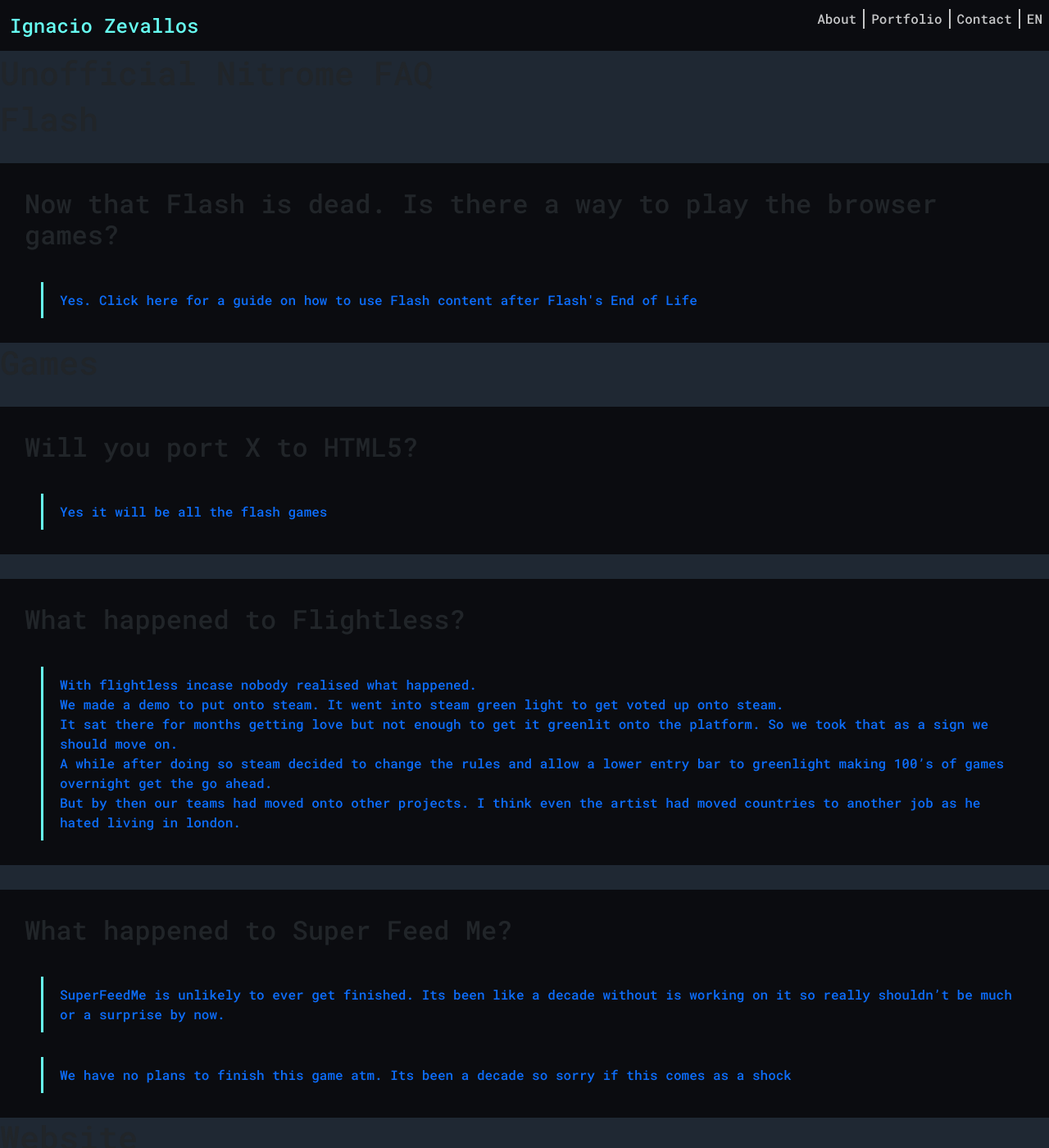
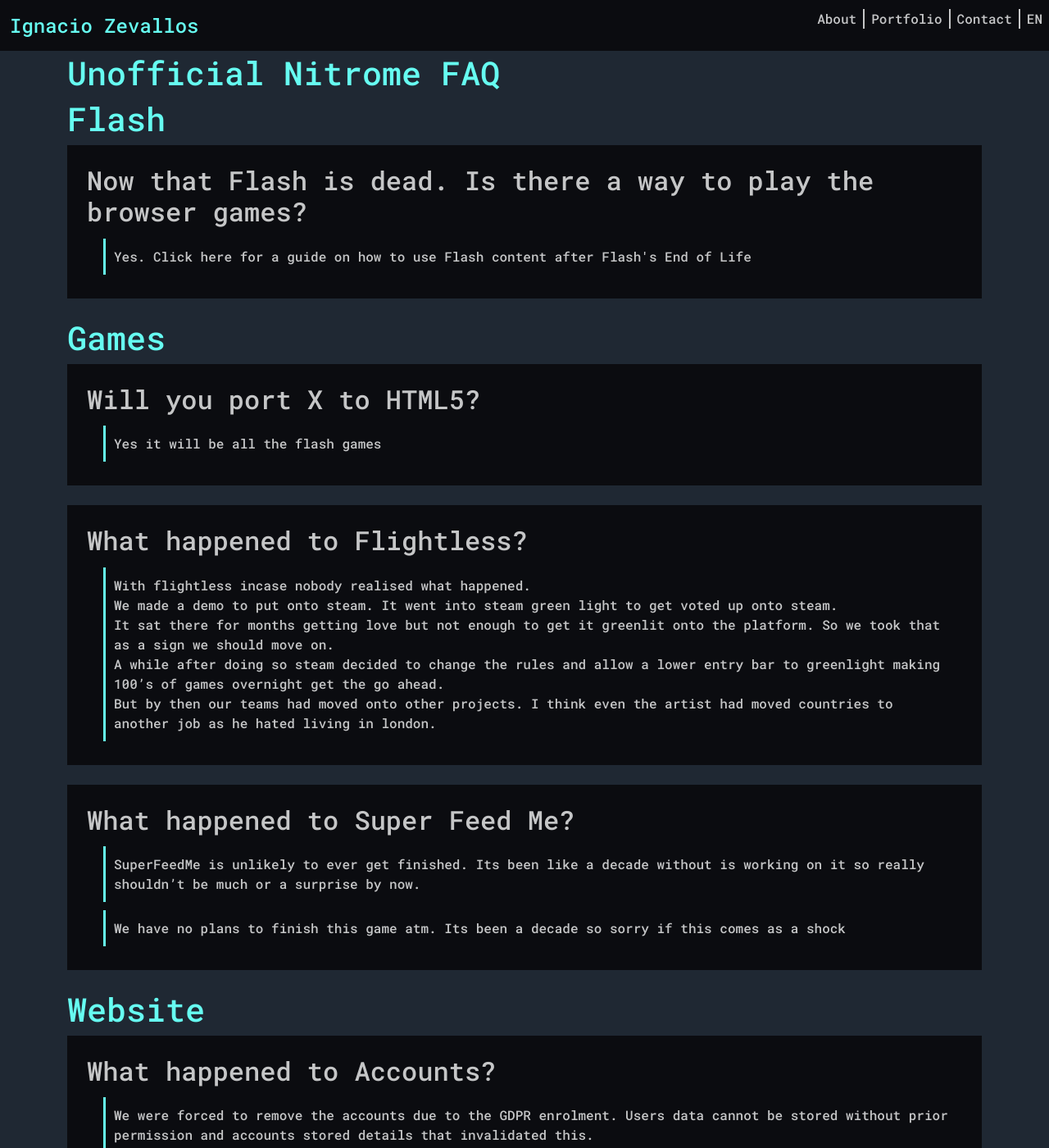
Before and after one commit to ijzm/ijzm.github.io, a Jekyll site: the page built from RandomStuff/NitromeFAQ/index.html, in a window 1280 px wide and 1400 px high. Shown: the whole window at 82% size. Built offline with Jekyll 4.4.1, drawn with Linux system fonts in a browser that asks for light colours; nearby versions of some CDN libraries.

Commit message:
Finished Porting

```diff
--- a/404.html
+++ b/404.html
@@ -7,7 +7,7 @@ permalink: /404.html
 		<h1 class="fs-7vw color-text-accent">
 			404
 		</h1>
-		<div class="fs-3vw text-center">
+		<div class="fs-3vw text-center color-text-default">
 			<p class="en">
 				Not Found
 			</p>
@@ -16,7 +16,7 @@ permalink: /404.html
 			</p>
 		</div>
 	</div>
-	<div class="position-absolute bottom-0 p-2 fs-2">
+	<div class="position-absolute bottom-0 p-2 fs-2 color-text-default">
 		<a href="http://twitter.com/ijzm" class="fab fa-twitter text-decoration-none color-text-default"></a>
 		•
 		<a href="http://github.com/ijzm" class="fab fa-github text-decoration-none color-text-default"></a>
--- a/RandomStuff/NitromeFAQ/NitromeFAQ.css
+++ /dev/null
@@ -1,71 +0,0 @@
-/*----------GLOBAL VARIABLES----------*/
-/*:root {
-	--default-font:        #FFFFFF;
-	--default-font-hover:  #E0E0E0;
-	--accent-font:         #ffbdc7;
-
-	--background-bg:       #331122;
-	--container-bg:        #dc2856;
-	--container-bg-hover:  #191B24;
-
-}*/
-
-#NitromeFAQ {
-	padding-top: 100px;
-
-	display: flex;
-	flex-direction: column;
-	justify-content: center;
-	align-items: center;
-}
-
-#NitromeFAQ h1 {
-	display: flex;
-}
-
-#NitromeFAQ #FAQ {
-	display: flex;
-	flex-direction: column;
-	justify-content: center;
-	align-items: center;
-}
-
-.Question {
-	display: flex;
-	flex-direction: column;
-
-	background-color: var(--container-bg);
-	width: 100%;
-	padding: 30px;
-	margin-top: 30px;
-}
-
-.Expand {
-	width: 100%;
-}
-
-.Question h1 {
-}
-
-.Question a {
-	margin-top: 30px;
-	text-decoration: none;
-
-	border-left: 3px solid var(--accent-font);
-	margin-left: 20px;
-	padding-left: 20px;
-
-	padding-top: 10px;
-	padding-bottom: 10px;
-
-	background-color: var(--container-bg);
-	background: linear-gradient(to left, var(--container-bg) 50%, var(--container-bg-hover) 50%) right;
-	background-size: 200%;
-	transition: .3s ease-out;
-
-}
-
-.Question a:hover {
-	color: var(--default-font-hover);
-	background-position: left;
-}
--- a/RandomStuff/NitromeFAQ/NitromeFAQ.js
+++ b/RandomStuff/NitromeFAQ/NitromeFAQ.js
@@ -30,9 +30,9 @@ function RenderPage(data) {
 		var Category = data.Categories[CurrentCategory]
 
 		var htmlCategory = document.createElement("div");
-		htmlCategory.classList.add("Expand");
 
 		var htmlCategoryText = document.createElement("h1");
+		htmlCategoryText.classList.add("color-text-accent");
 		htmlCategoryText.innerHTML = CurrentCategory;
 		htmlCategory.append(htmlCategoryText);
 		htmlCategory.id = CurrentCategory;
@@ -41,8 +41,10 @@ function RenderPage(data) {
 			var Question = Category[CurrentQuestion];
 
 			var htmlQuestion = document.createElement("div");
-			htmlQuestion.classList.add("Question");
-			htmlQuestion.classList.add("FullBox");
+			htmlQuestion.classList.add("bg-container");
+			htmlQuestion.classList.add("p-4");
+			htmlQuestion.classList.add("mb-4");
+			htmlQuestion.classList.add("color-text-default");
 			htmlQuestionText = document.createElement("h2");
 			htmlQuestionText.innerHTML = Question.q;
 			htmlQuestion.append(htmlQuestionText);
@@ -54,6 +56,7 @@ function RenderPage(data) {
 				var Source = Question.s[CurrentAnswer];
 
 				var htmlAnswer = document.createElement("a");
+				htmlAnswer.classList.add("Button")
 				htmlAnswer.href = Source;
 
 				Object.keys(Answer).forEach(function(CurrentLine){
--- a/RandomStuff/NitromeFAQ/index.html
+++ b/RandomStuff/NitromeFAQ/index.html
@@ -3,12 +3,11 @@ layout: default
 title: Unofficial Nitrome FAQ
 description: "Unofficial Frequently Asked Questions about Nitrome."
 ---
-<link rel="stylesheet" type="text/css" href="NitromeFAQ.css">
 <script type="text/javascript" src="NitromeFAQ.js"></script>
 
-<div id="FAQ" class="Container">
+<div id="FAQ" class="container">
 
-<h1>Unofficial Nitrome FAQ</h1>
+<h1 class="color-text-accent">Unofficial Nitrome FAQ</h1>
 
 
 </div>
--- a/assets/css/main.scss
+++ b/assets/css/main.scss
@@ -116,3 +116,28 @@ a.bg-container:hover {
 	border-right: 2px solid var(--default-font);
 	}
 }
+
+/*Custom Button*/
+.Button {
+	justify-content: center;
+	align-items: center;
+	display: inline-flex;
+
+	margin-top: 5px;
+	margin-bottom: 5px;
+	text-decoration: none;
+	border-left: 3px solid var(--accent-font);
+	margin-left: 20px;
+	padding-left: 20px;
+	padding: 10px;
+	background-color: var(--container-bg);
+	color: var(--default-font);
+	background: linear-gradient(to left, var(--container-bg) 50%, var(--container-bg-hover) 50%) right;
+	background-size: 200%;
+	transition: .3s ease-out;
+}
+
+.Button:hover {
+	color: var(--default-font-hover);
+	background-position: left;
+}
```
Also changed, not shown: RandomStuff/FlashFAQ.html (+18 -18 lines), RandomStuff/NitromeBetas/index.html (+11 -11 lines).
